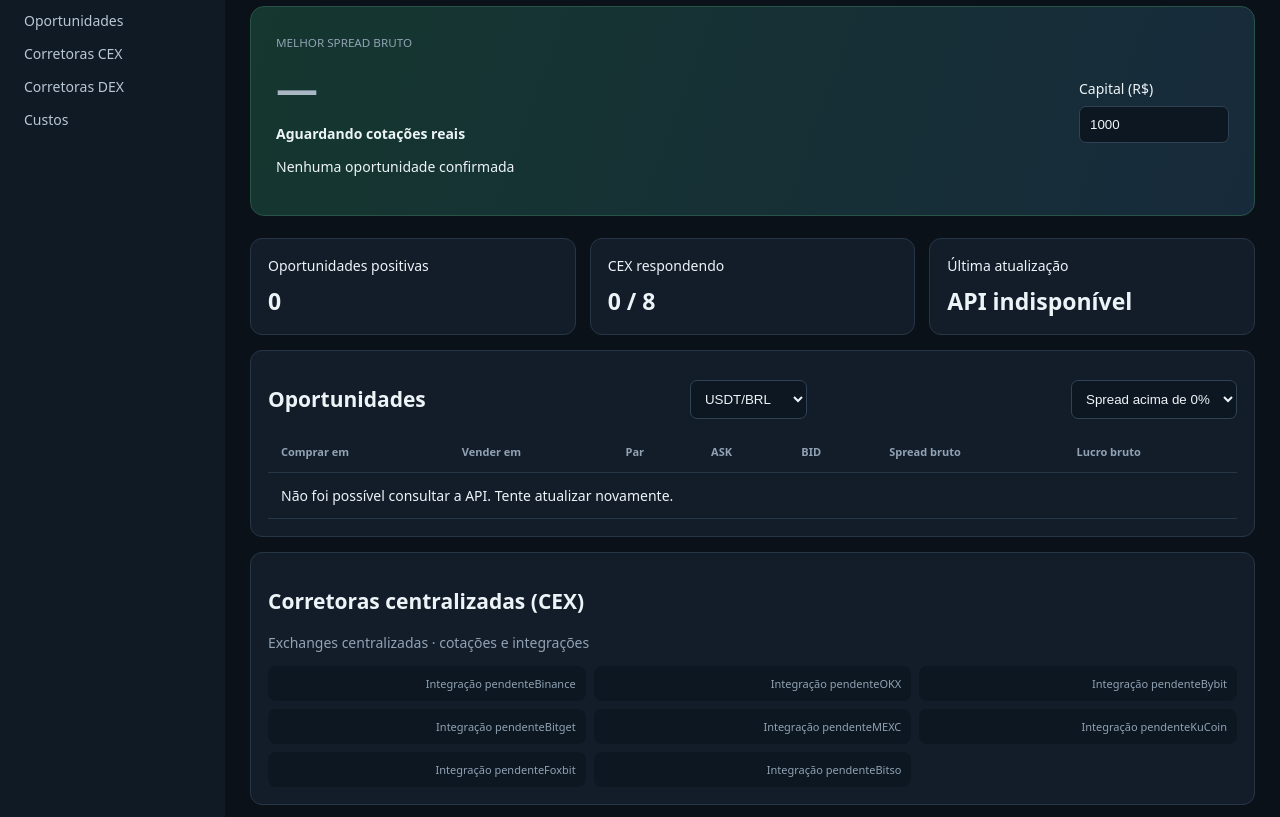
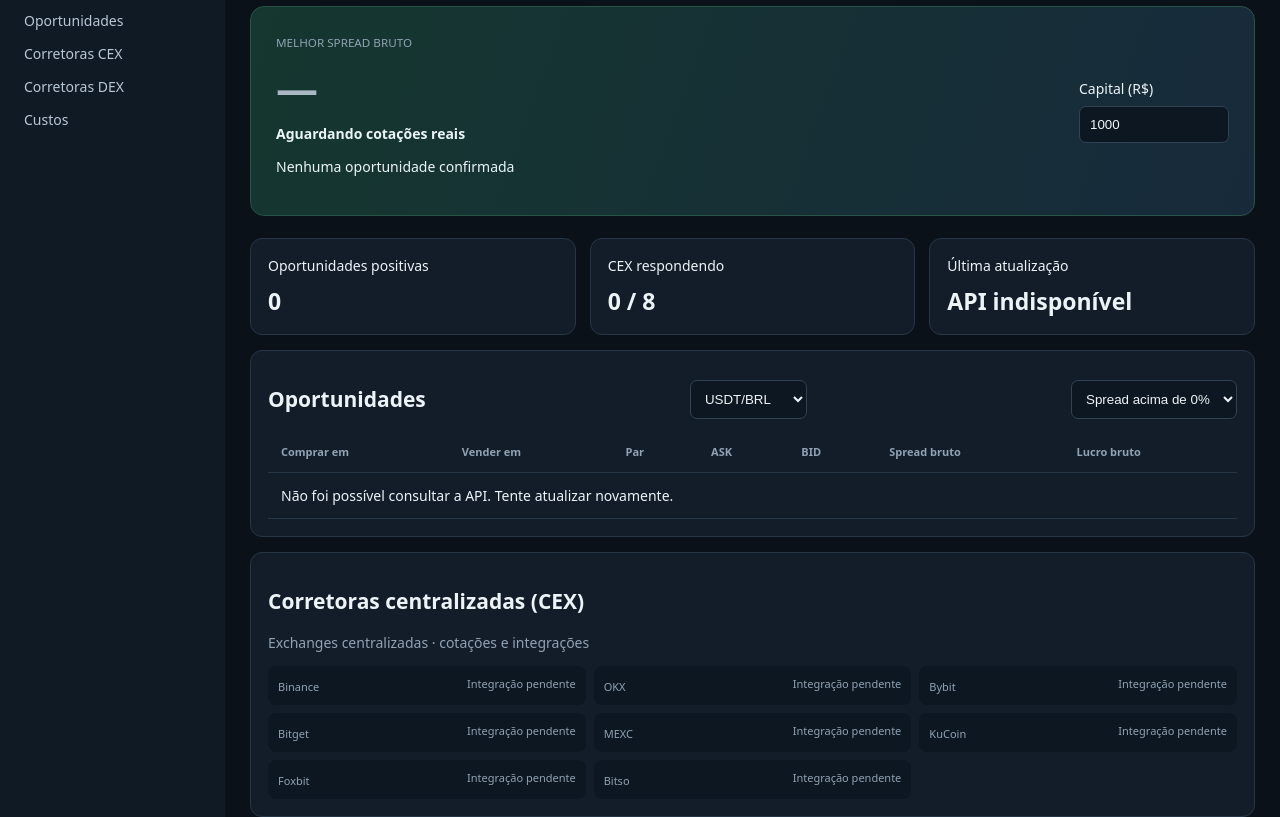
Before and after one commit to juniortraderob-dotcom/usdt-radar-pro, a plain HTML site: page index.html in a window 1280 px wide. Shown: the part 121-938 px from the top of the page. Drawn offline with Linux system fonts and the light colour scheme; no server answers.

Commit message:
Update styles.css

```diff
--- a/styles.css
+++ b/styles.css
@@ -19,3 +19,12 @@
     z-index:1000;
   }
 }
+/* Corrige o espaçamento entre nome e status das corretoras */
+.source span:first-child {
+  float: none;
+  margin-right: 8px;
+}
+
+.source span:last-child {
+  float: right;
+}
```
